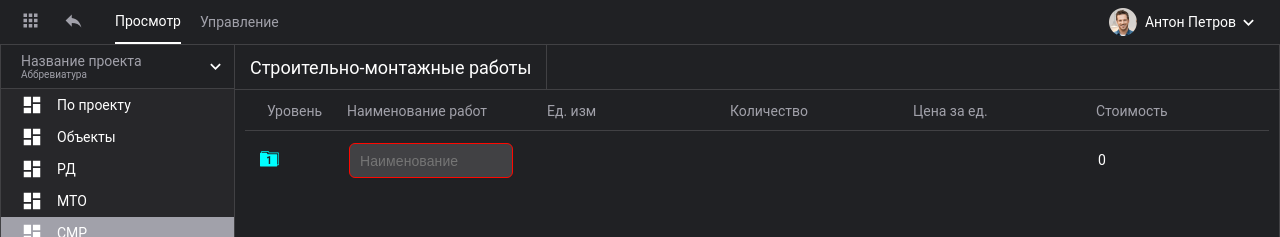
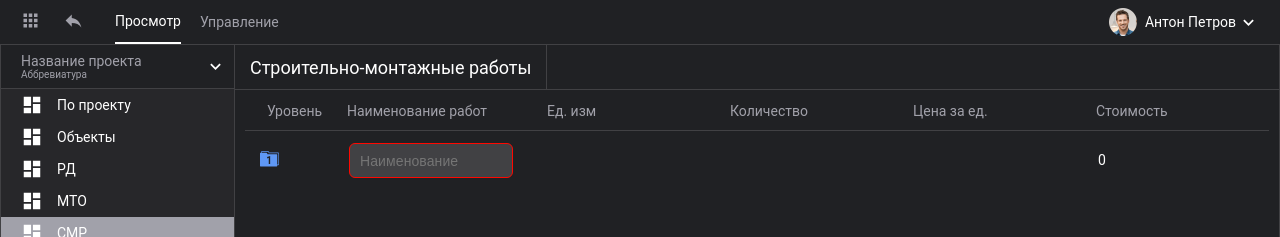
Before and after one commit to Bravenrl/tree-table-app, a React (Create React App) app: page / in a window 1280 px wide. Shown: the top 237 px of the page. Built offline with nearby package versions, Linux system fonts and the light colour scheme.

Commit message:
add colors

```diff
--- a/src/assets/data.ts
+++ b/src/assets/data.ts
@@ -1,4 +1,17 @@
 import { NewRowData, RowData } from './types';
+
+export const COLORS: string[] = [
+  '#5F98F5',
+  '#95FFAC',
+  '#ffff33',
+  '#ff8a33',
+  '#ff3333',
+  '#5F98F5',
+  '#95FFAC',
+  '#ffff33',
+  '#ff8a33',
+  '#ff3333',
+];
 
 export const initialData: RowData[] = [
   {
--- a/src/components/table/svg-cell/svg-cell.tsx
+++ b/src/components/table/svg-cell/svg-cell.tsx
@@ -4,6 +4,7 @@ import { ReactComponent as FileSvg } from '../../../assets/icons/file.svg';
 import { useWidth } from '../../../hooks/use-width';
 import DropdownButton from '../../ui/dropdown-button/dropdown-button';
 import { OptionData } from '../../../assets/types';
+import { COLORS } from '../../../assets/data';
 
 type SvgCellProps = {
   isRow: boolean;
@@ -22,7 +23,7 @@ function SvgCell({ isRow, item }: SvgCellProps): JSX.Element {
         <div className={styles.folder}>
           <div className={styles.wrapper}>
           <span>{level}</span>
-          <FolderSvg fill={'#00FFFF'} />
+          <FolderSvg fill={COLORS[level-1]} />
           </div>
           <DropdownButton item={item} className={styles.button} />
         </div>
```
